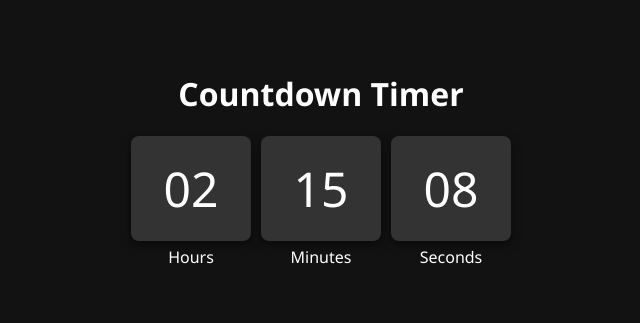
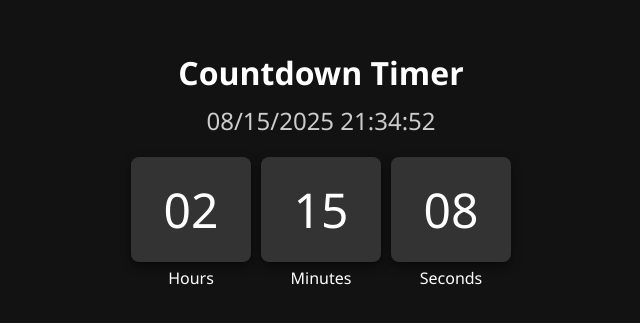
Before and after one commit to jeremyhuangmiami/countdowntimernotion, a plain HTML site: page index.html in a window 1280 px wide. Shown: the part 249-572 px from the top of the page, without its empty margins (319-959 px from the left). Drawn offline with Linux system fonts and the light colour scheme.

Commit message:
Update index.html

```diff
--- a/index.html
+++ b/index.html
@@ -14,10 +14,22 @@
       height: 100vh;
       flex-direction: column;
     }
+
+    h1 {
+      margin-bottom: 10px;
+    }
+
+    .datetime {
+      font-size: 1.5em;
+      margin-bottom: 20px;
+      color: #ccc;
+    }
+
     .flip-clock {
       display: flex;
       gap: 10px;
     }
+
     .digit {
       background: #333;
       border-radius: 8px;
@@ -28,6 +40,7 @@
       width: 80px;
       transition: all 0.3s ease;
     }
+
     .label {
       font-size: 1em;
       text-align: center;
@@ -37,6 +50,8 @@
 </head>
 <body>
   <h1>Countdown Timer</h1>
+  <div class="datetime" id="datetime">Loading...</div>
+
   <div class="flip-clock">
     <div>
       <div id="hours" class="digit">00</div>
@@ -91,6 +106,11 @@
       document.getElementById('hours').textContent = String(hours).padStart(2, '0');
       document.getElementById('minutes').textContent = String(minutes).padStart(2, '0');
       document.getElementById('seconds').textContent = String(seconds).padStart(2, '0');
+
+      // Update current time and date
+      const dateStr = `${String(now.getMonth()+1).padStart(2, '0')}/${String(now.getDate()).padStart(2, '0')}/${now.getFullYear()}`;
+      const timeStr = `${String(now.getHours()).padStart(2, '0')}:${String(now.getMinutes()).padStart(2, '0')}:${String(now.getSeconds()).padStart(2, '0')}`;
+      document.getElementById('datetime').textContent = `${dateStr} ${timeStr}`;
     }
 
     setInterval(updateCountdown, 1000);
```
